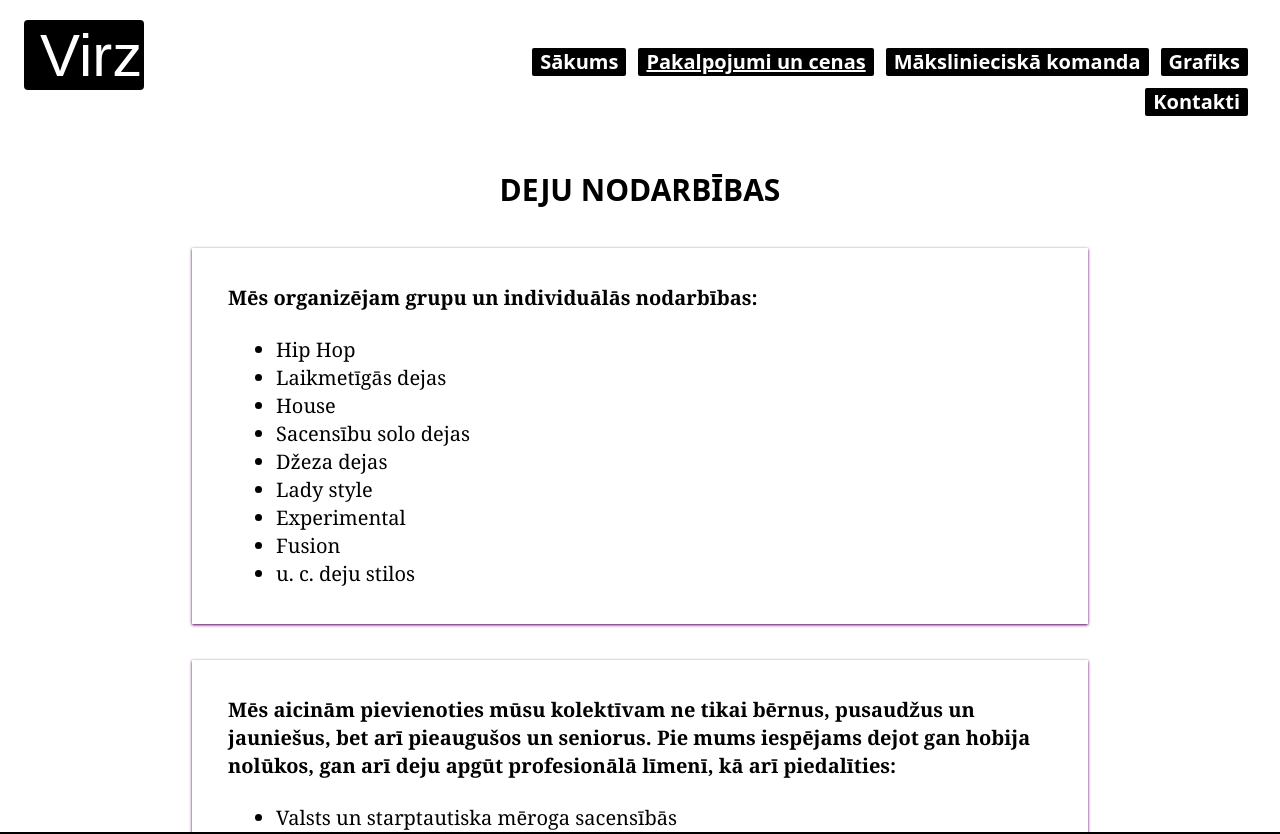
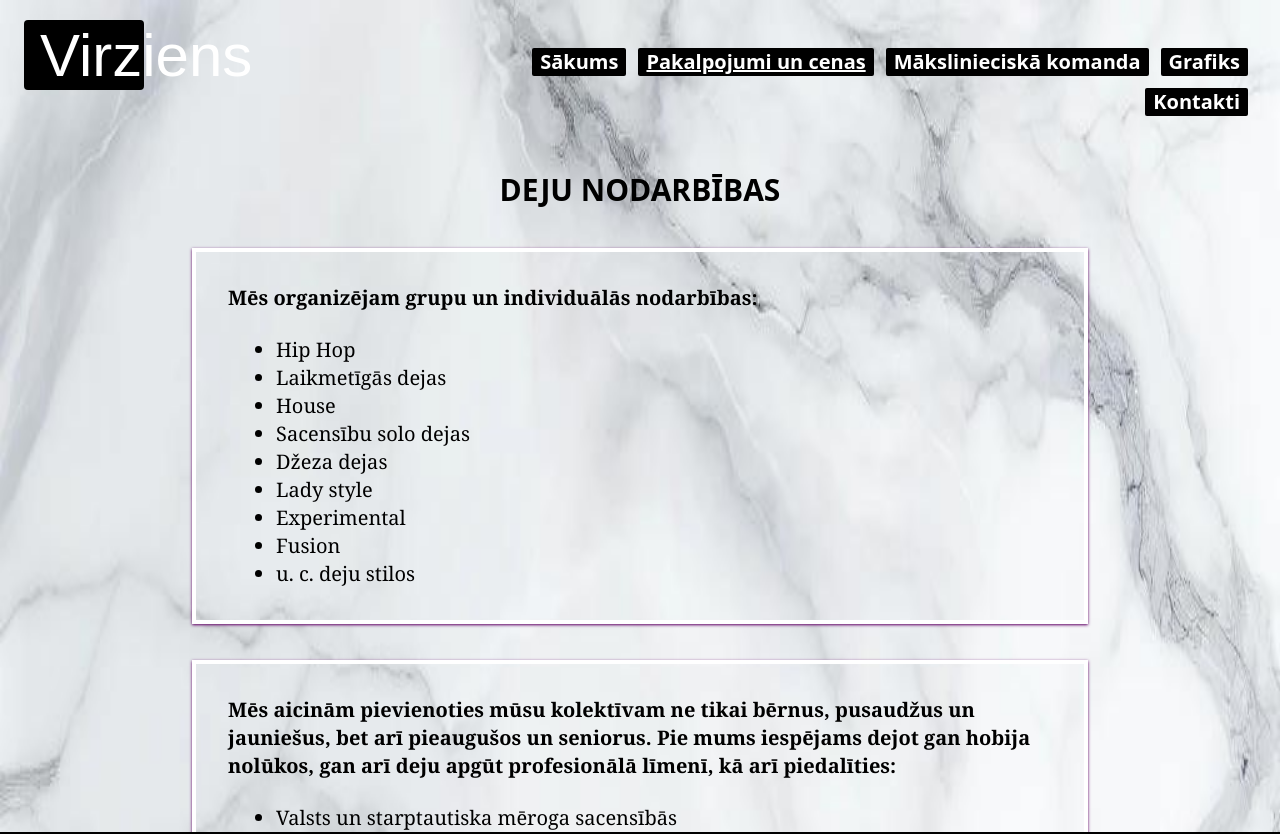
Before and after one commit to ErnestNeimanis/virziens, a Vue app in the folder virziens/: page /services in a window 1280 px wide. Shown: the top 834 px of the page. Built offline with nearby package versions, Linux system fonts and the light colour scheme; a web font is replaced by a local one.

Commit message:
backgrounds changed team, service

```diff
--- a/virziens/src/views/OurTeamView.vue
+++ b/virziens/src/views/OurTeamView.vue
@@ -4,11 +4,12 @@ import TeamMember from "@/components/our-team/TeamMember.vue"
 import NavBar from "@/components/navbar/NavBar.vue"
 import Header from "@/components/Header.vue"
 import SocialIcons from "@/components/SocialIcons.vue"
-
+import whitemarble from "@/assets/images/whitemarble.jpg"
 
 import {usePosts} from "@/stores/use-posts"
 import { useWindowSize } from "@/composables/window"
 import { onMounted, ref } from "vue"
+import whiteMarble from "@/assets/images/whitemarble.jpg";
 const {smallWindow,mediumWindow,largeWindow} = useWindowSize();
 const posts = usePosts();
 
@@ -38,10 +39,11 @@ onMounted(async () =>{
 
 
 
-    <main class="min-h-screen"
+    <main class="min-h-screen relative"
     style="
     "
     >
+      <img class="absolute top-0 right-0 -z-10 w-full h-full " :src="whiteMarble" alt="">
          <Header/>
 
         <div>
--- a/virziens/src/views/ServicesView.vue
+++ b/virziens/src/views/ServicesView.vue
@@ -7,6 +7,7 @@ import LogoSmall from "@/components/utils/LogoSmall.vue";
 import SocialIcons from "@/components/SocialIcons.vue";
 import { useDeviceStore } from "@/stores/device.store";
 import router from "@/router";
+import whiteMarble from "@/assets/images/whitemarble.jpg"
 import type LogoSmallVue from "@/components/utils/LogoSmall.vue";
 
 const device = useDeviceStore();
@@ -215,9 +216,8 @@ const section3 = [
 
 
 
-    <main class=" relative " style="
-    ">
-
+    <main class=" relative " >
+      <img class="absolute top-0 right-0 -z-10 w-full h-full " :src="whiteMarble" alt="">
         <Header/>
 
         <section id="section1" class="max-w-4xl mx-auto mb-8 pt-8   ">
```
Also changed, not shown: virziens/src/assets/images/whitemarble.jpg (added).
